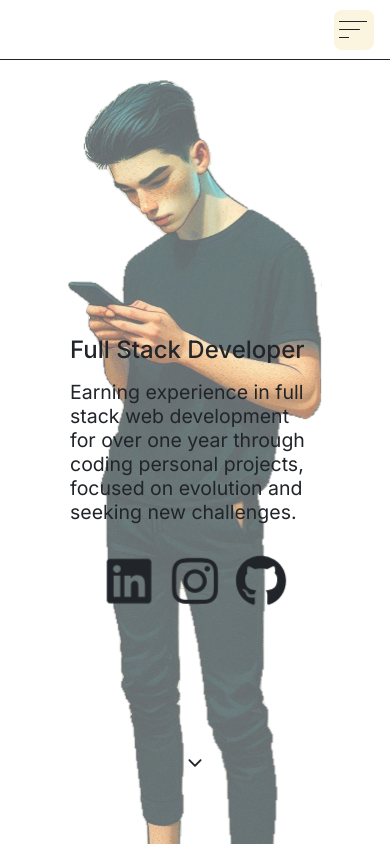
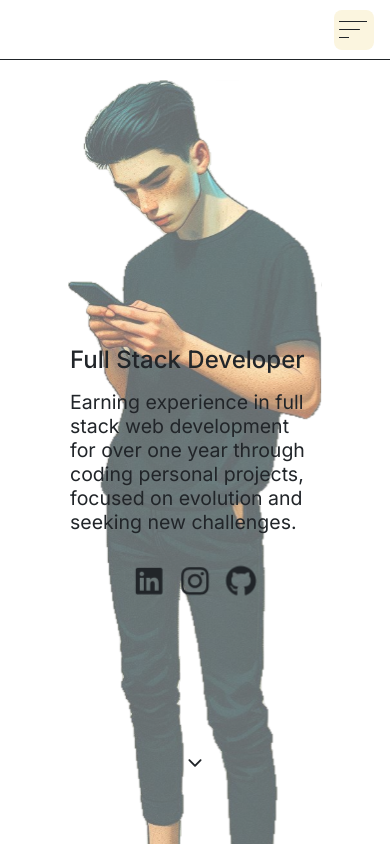
Before and after one commit to joaoPedrooC/_Portifolio, a React (Vite) app: page / in a window 390 px wide. Shown: the top 844 px of the page. Built offline with nearby package versions, Linux system fonts and the light colour scheme.

Commit message:
refactor: changed global and section styles for mobile layout

```diff
--- a/src/components/BannerSection/styles.module.scss
+++ b/src/components/BannerSection/styles.module.scss
@@ -39,8 +39,8 @@
   margin-top: 1rem;
 
   & > a > svg {
-    width: clamp(50px, 5vw, 70px);
-    height: clamp(50px, 5vw, 70px);
+    width: clamp(30px, 5vw, 70px);
+    height: clamp(30px, 5vw, 70px);
 
     cursor: pointer;
 
--- a/src/styles/globalStyles.scss
+++ b/src/styles/globalStyles.scss
@@ -26,12 +26,12 @@
 
 body {
   background-color: var(--background-color);
-  overflow-x: hidden;
 
   transition: background-color 1s ease;
 
   &::-webkit-scrollbar {
     width: 5px;
+    height: 1px;
     background-color: var(--background-color);
 
     transition: 1s ease;
@@ -45,8 +45,3 @@ body {
     transition: 1s ease;
   }
 }
-
-html {
-  overflow-x: hidden;
-  width: 100vw;
-}
```
